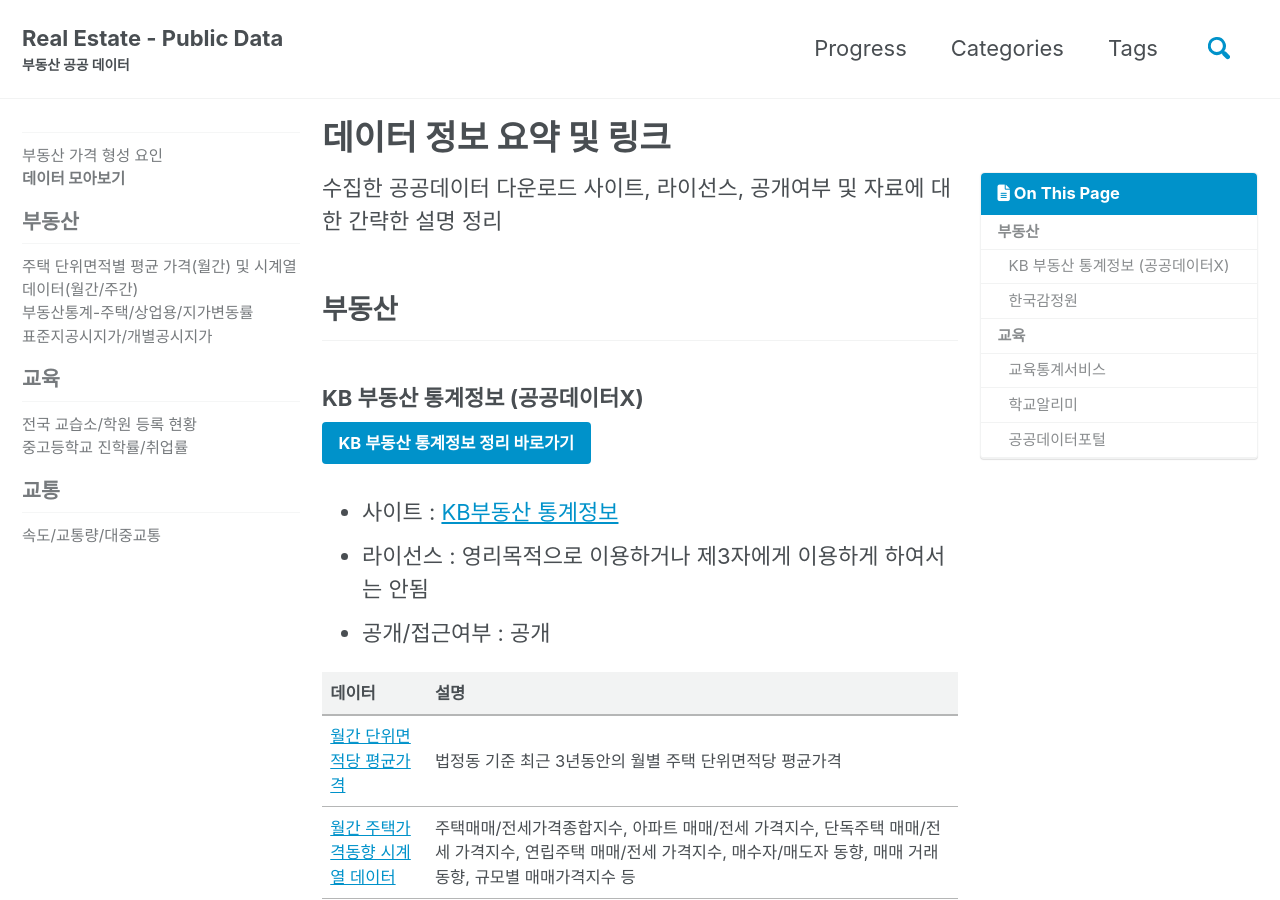
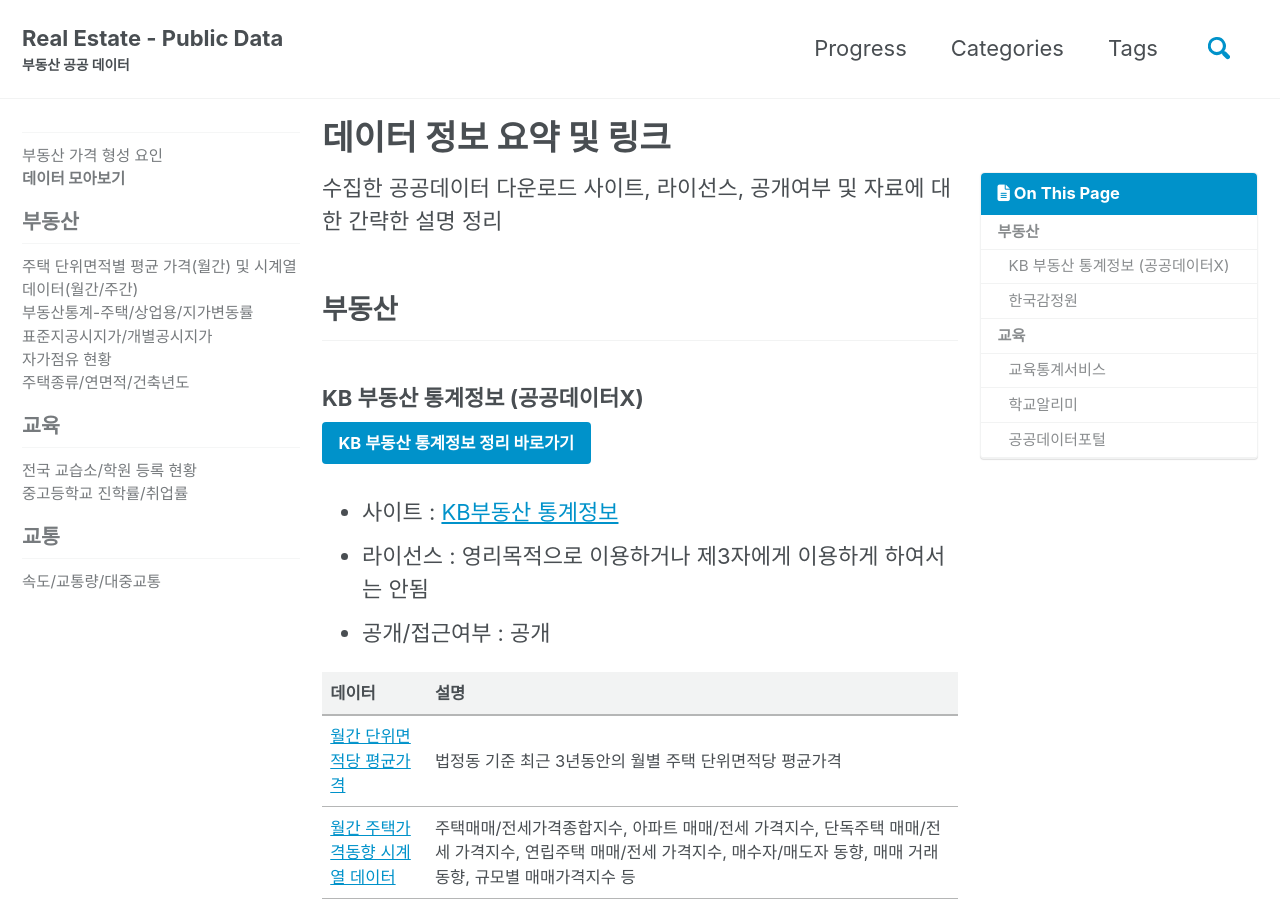
Before and after one commit to nseunghee97/real-estate-public-data, a Jekyll site: the page built from _posts/2019-08-08-요약.md, in a window 1280 px wide and 900 px high. Built offline with Jekyll 4.4.1, drawn with Linux system fonts in a browser that asks for light colours; cached includes are drawn as plain includes; nearby versions of some CDN libraries.

Commit message:
sidebar contents update

```diff
--- a/_data/navigation.yml
+++ b/_data/navigation.yml
@@ -32,6 +32,12 @@ docs:
       - title: "표준지공시지가/개별공시지가"
         url : /real-estate/spatial-portal/
         description : "국가공간정보포털"
+      - title: "자가점유 현황"
+        url : /real-estate/kosis/
+        description : "KOSIS 국가통계포털"
+      - title: "주택종류/연면적/건축년도"
+        url : /real-estate/kosis2/
+        description : "KOSIS 국가통계포털"
   - title: "교육"
     children:
       - title: "전국 교습소/학원 등록 현황"
```
